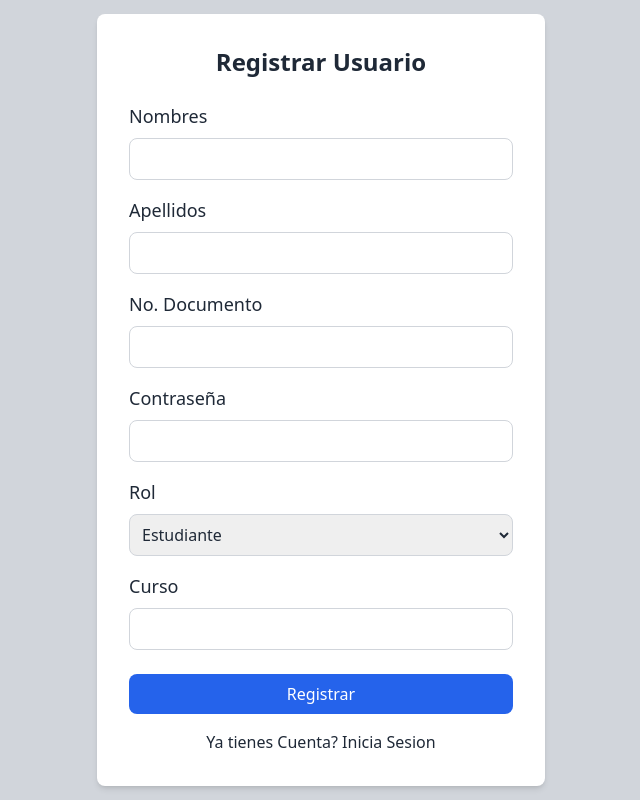
After one commit to YohanPerezR/proyecto-de-votaciones-D.M.C, a PHP site: page /views/registrarse.php in a window 1280 px wide. The commit adds this page. Shown: the whole page, without its empty margins (319-959 px from the left). Run offline with PHP 8.4, Linux system fonts and the light colour scheme; some libraries are stand-ins or nearby versions.

Commit message:
inplementacion guardar usuarios

```diff
--- a/config/conexion.php
+++ b/config/conexion.php
@@ -11,7 +11,6 @@ class Conexion extends PDO
         //sobre escribo el metodo constructor de la clave PDO
         try {
             parent::__construct("{$this->tipo_de_base}:dbname={$this->nombre_de_base};host={$this->host}; charset=utf8", $this->usuario, $this->contrasena);
-            echo 'Conexion correcta.';
         } catch (PDOException  $e) {
             echo 'Ha surgido un error y no se puede conectar a la base de datos. Detalle: ' . $e->getMessage();
             exit;
--- a/index.php
+++ b/index.php
@@ -30,7 +30,7 @@
                 <a href="#proposito" class="mx-2 hover:underline">Propósito</a>
                 <a href="#informacion" class="mx-2 hover:underline">Información</a>
                 <a href="#contacto" class="mx-2 hover:underline">Contacto</a>
-                <a href="../proyecto-de-votaciones-D.M.C/views/login.php" class="mx-2 hover:underline bg-violet-600 px-6 py-2 border rounded-lg text-black transition ease-in-out hover:bg-violet-700 duration-500  " >Ingresar</a>
+                <a href="../proyecto-de-votaciones-D.M.C/views/login.php" class="mx-2 hover:underline bg-blue-600 px-6 py-2 border rounded-lg text-black transition ease-in-out hover:bg-blue-700 duration-500  " >Ingresar</a>
             </nav>
         </div>
     </header>
--- a/views/modulo_votacion.php
+++ b/views/modulo_votacion.php
@@ -30,7 +30,7 @@
                 <a href="index.html" class="mx-2 hover:underline">Inicio</a>
                 <a href="#candidatos" class="mx-2 hover:underline">Candidatos</a>
                 <a href="#propuestas" class="mx-2 hover:underline">Propuestas</a>
-                <a href="views/login.php" class="mx-2 hover:underline bg-violet-600 px-6 py-2 border rounded-lg text-black transition ease-in-out hover:bg-violet-700 duration-500">Ingresar</a>
+                <a href="login.php" class="mx-2 hover:underline bg-violet-600 px-6 py-2 border rounded-lg text-black transition ease-in-out hover:bg-violet-700 duration-500">Ingresar</a>
             </nav>
         </div>
     </header>
--- /dev/null
+++ b/views/registrarse.php
@@ -0,0 +1,66 @@
+<!DOCTYPE html>
+<html lang="es">
+
+<head>
+    <meta charset="UTF-8">
+    <meta name="viewport" content="width=device-width, initial-scale=1.0">
+    <link rel="shortcut icon" href="../assets/images/logo-diegomon.ico" type="image/x-icon">
+    <script src="https://cdn.tailwindcss.com"></script>
+    <link rel="stylesheet" href="../assets/css/index.css">
+
+    <script>
+        tailwind.config = {
+            theme: {
+                extend: {
+                    colors: {
+                        naranjagod: '#E99210',
+                        white: '#ffffff'
+                    }
+                }
+            }
+        }
+    </script>
+    <title>Registro de Usuario - Sistema de Votaciones D.M.C</title>
+</head>
+
+<body class="bg-gray-300 text-gray-800 flex items-center justify-center min-h-screen">
+    <div class="bg-white p-8 rounded-lg shadow-md w-full max-w-md">
+        <h2 class="text-2xl font-semibold mb-6 text-center">Registrar Usuario</h2>
+        <form action="../controller/crearUsuarioController.php" method="post">
+            <div class="mb-4">
+                <label for="nombres" class="block text-lg font-medium mb-2">Nombres</label>
+                <input type="text" id="nombres" name="nombres" class="w-full p-2 border border-gray-300 rounded-lg" required>
+            </div>
+            <div class="mb-4">
+                <label for="apellidos" class="block text-lg font-medium mb-2">Apellidos</label>
+                <input type="text" id="apellidos" name="apellidos" class="w-full p-2 border border-gray-300 rounded-lg" required>
+            </div>
+            <div class="mb-4">
+                <label for="Numero_Documento" class="block text-lg font-medium mb-2">No. Documento</label>
+                <input type="number" id="Numero_Documento" name="Numero_Documento" class="w-full p-2 border border-gray-300 rounded-lg" required>
+            </div>
+            <div class="mb-4">
+                <label for="password" class="block text-lg font-medium mb-2">Contraseña</label>
+                <input type="password" id="password" name="contraseña" class="w-full p-2 border border-gray-300 rounded-lg" required>
+            </div>
+            <div class="mb-4">
+                <label for="rol" class="block text-lg font-medium mb-2">Rol</label>
+                <select id="rol" name="rol" class="w-full p-2 border border-gray-300 rounded-lg" required>
+                    <option value="estudiante">Estudiante</option>
+                    <option value="profesor">Profesor</option>
+                    <option value="administrador">Administrador</option>
+                </select>
+            </div>
+            <div class="mb-6">
+                <label for="curso" class="block text-lg font-medium mb-2">Curso</label>
+                <input type="text" id="curso" name="curso" class="w-full p-2 border border-gray-300 rounded-lg" required>
+            </div>
+            <button type="submit" class="bg-blue-600 text-white py-2 px-4 rounded-lg w-full hover:bg-blue-700 transition duration-300">Registrar</button>
+        </form>
+        <div class="mt-4 text-center">
+            <a href="login.php">Ya tienes Cuenta? Inicia Sesion</a>
+        </div>
+    </div>
+</body>
+
+</html>
```
Also changed, not shown: controller/crearUsuarioController.php (added, +34 -0 lines), controller/loginUserController.php (added, +27 -0 lines), model/User.php (+92 -0 lines), views/login.php (+5 -2 lines), controller/userController.php (deleted).
